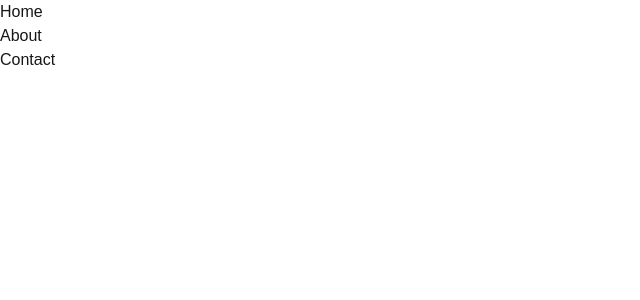
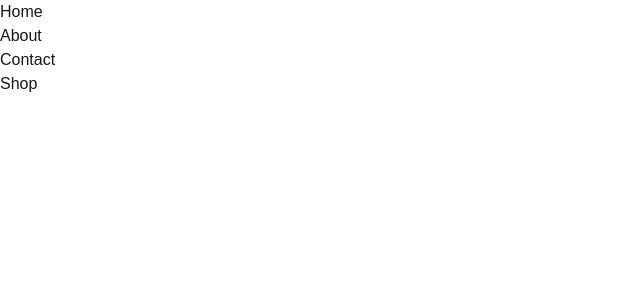
Before and after one commit to naufalF21/learn-cicd, a Next.js app: page / in a window 1280 px wide. Shown: the top 300 px of the page, without its empty margins (0-640 px from the left). Built offline with nearby package versions, Linux system fonts and the light colour scheme.

Commit message:
feat(shop): add shop page

```diff
--- a/app/page.tsx
+++ b/app/page.tsx
@@ -11,6 +11,9 @@ export default function Home() {
 				<li>
 					<Link href="/contact">Contact</Link>
 				</li>
+				<li>
+					<Link href="/shop">Shop</Link>
+				</li>
 			</ul>
 		</div>
 	);
--- /dev/null
+++ b/app/shop/page.tsx
@@ -0,0 +1,14 @@
+import Link from "next/link";
+
+const Shop = () => {
+	return (
+		<div>
+			<h1>Shop</h1>
+			<div>
+				<Link href="/">Back to Home</Link>
+			</div>
+		</div>
+	);
+};
+
+export default Shop;
```
